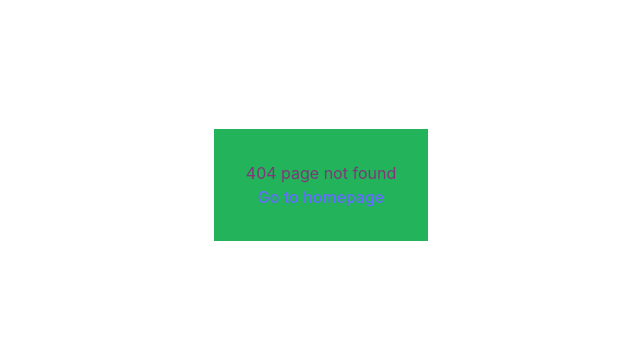
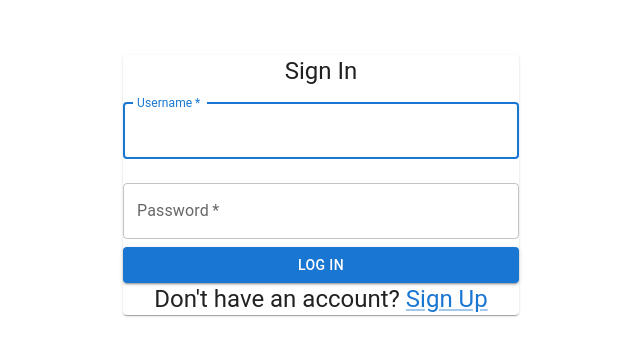
Before and after one commit to igniushka/song-catalogue, a React (Vite) app in the folder front-end/: page /login in a window 1280 px wide. Before the commit this address had no page. Shown: the part 215-570 px from the top of the page, without its empty margins (319-959 px from the left). Built offline with nearby package versions, Linux system fonts and the light colour scheme.

Commit message:
login and register pages created

```diff
--- a/front-end/src/App.css
+++ b/front-end/src/App.css
@@ -4,7 +4,6 @@
   padding: 2rem;
   text-align: center;
   color: #80377a;
-  background-color: #23b35a;
 
 }
 
--- a/front-end/src/pages/RegisterLogin.tsx
+++ b/front-end/src/component/RegisterLogin.tsx
@@ -1,4 +1,3 @@
-import { Link } from 'react-router-dom'
 import Stack from '@mui/material/Stack';
 import Box from '@mui/material/Box';
 import Paper from '@mui/material/Paper';
@@ -7,27 +6,19 @@ import TextField from '@mui/material/TextField';
 import Button from '@mui/material/Button';
 import Typography from '@mui/material/Typography';
 import React, { useState } from 'react';
+import Link from '@mui/material/Link';
 
+interface Props {
+  headerText: string,
+  buttonText: string,
+  bottomText: string,
+  link_path: string,
+  link_text: string,
+}
 
-export default function RegisterLogin(){
+export const RegisterLogin: React.FC<Props> = ({headerText, buttonText, bottomText, link_path, link_text}) => {
     const [username, setUsername] = useState<string>('');
     const [password, setPassword] = useState<string>('');
-//     return  <Box
-//     sx={{
-//       display: 'flex',
-//       flexWrap: 'wrap',
-//       '& > :not(style)': {
-//         m: 1,
-//         width: 128,
-//         height: 128,
-//       },
-//     }}
-//   >
-//      <Paper>
-//      <TextField style={{width: 128}} id="outlined-basic" label="Outlined" variant="outlined" />
-//     </Paper>
-// </Box>
-// }
 
 const handleUsernameChange = (event: React.ChangeEvent<HTMLInputElement>) => {
     setUsername(event.target.value);
@@ -39,14 +30,13 @@ const handleUsernameChange = (event: React.ChangeEvent<HTMLInputElement>) => {
 
   const handleSubmit = (event: React.FormEvent<HTMLFormElement>) => {
     event.preventDefault();
-    // Add your login logic here
-    console.log('Email:', email, 'Password:', password);
+    console.log('Email:', username, 'Password:', password);
   };
 return (
     <Container maxWidth="xs">
         <Paper>
       <Typography component="h1" variant="h5">
-        Sign in
+        {headerText}
       </Typography>
         <TextField
           variant="outlined"
@@ -54,7 +44,7 @@ return (
           required
           fullWidth
           id="username"
-          label="username"
+          label="Username"
           name="username"
           autoFocus
           value={username}
@@ -69,7 +59,6 @@ return (
           label="Password"
           type="password"
           id="password"
-          autoComplete="current-password"
           value={password}
           onChange={handlePasswordChange}
         />
@@ -79,8 +68,11 @@ return (
           variant="contained"
           color="primary"
         >
-          Sign In
+          {buttonText}
         </Button>
+        <Typography component="h1" variant="h5">
+       {bottomText} <Link href={link_path}> {link_text} </Link>
+      </Typography>
         </Paper>
     </Container>
   );}
--- /dev/null
+++ b/front-end/src/page/Login.tsx
@@ -0,0 +1,10 @@
+import {RegisterLogin} from "../component/RegisterLogin";
+
+export default function Register(){
+    return <RegisterLogin
+    headerText="Sign In"
+    buttonText="Log In"
+    bottomText="Don't have an account?"
+    link_path="/register"
+    link_text="Sign Up"/>
+}
--- /dev/null
+++ b/front-end/src/page/Register.tsx
@@ -0,0 +1,10 @@
+import {RegisterLogin} from "../component/RegisterLogin";
+
+export default function Register(){
+    return <RegisterLogin
+    headerText="Create an account"
+    buttonText="Register"
+    bottomText="Have an account?"
+    link_path="/login"
+    link_text="Log In"/>
+}
```
Also changed, not shown: front-end/src/main.tsx (+8 -3 lines), front-end/src/page/NotFound.tsx (renamed from front-end/src/pages/NotFound.tsx).
